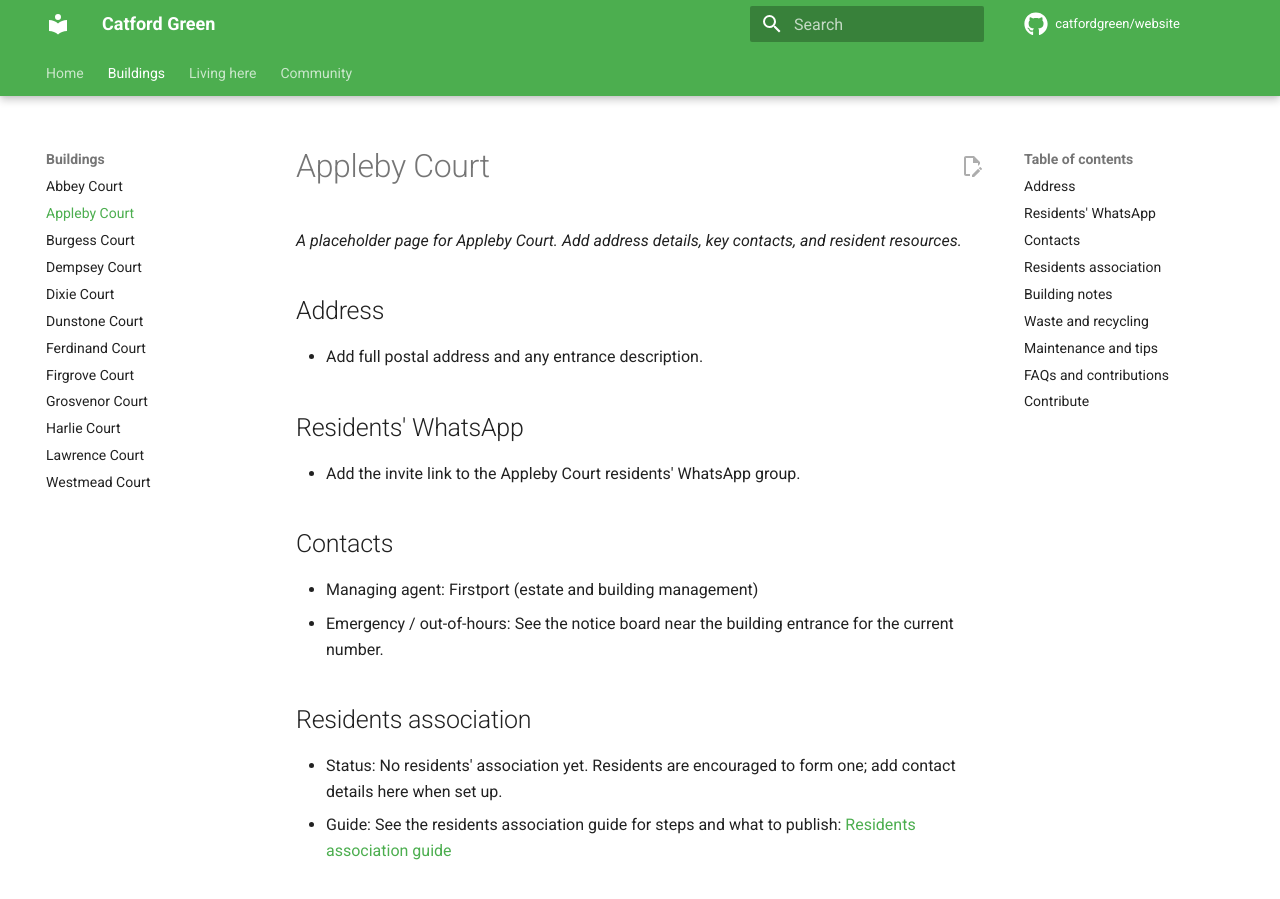
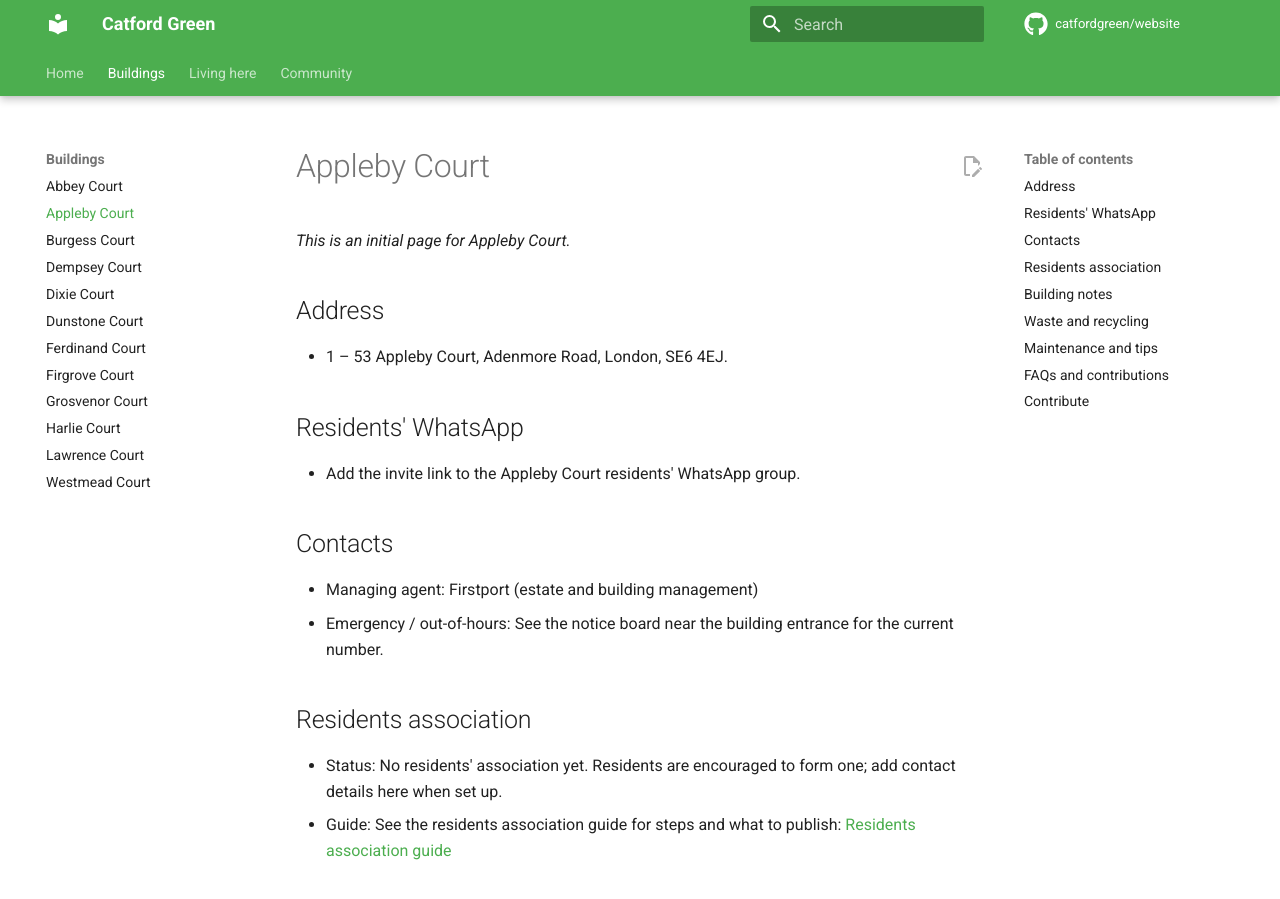
Before and after one commit to catfordgreen/website, an MkDocs documentation site: the page built from docs/appleby-court/index.md, in a window 1280 px wide and 900 px high. Built offline with MkDocs 1.6.1 and Material for MkDocs 9.7.7, drawn with Linux system fonts in a browser that asks for light colours; plug-ins that fetch from the network failed and are left out; comment, search, counter and statistics services are not loaded.

Commit message:
Revise Appleby Court index page content
Updated the placeholder text and added the full postal address for Appleby Court.

```diff
--- a/docs/appleby-court/index.md
+++ b/docs/appleby-court/index.md
@@ -1,9 +1,9 @@
 # Appleby Court
 
-_A placeholder page for Appleby Court. Add address details, key contacts, and resident resources._
+_This is an initial page for Appleby Court._
 
 ## Address
-- Add full postal address and any entrance description.
+- 1 – 53 Appleby Court, Adenmore Road, London, SE6 4EJ.
 
 ## Residents' WhatsApp
 - Add the invite link to the Appleby Court residents' WhatsApp group.
```
